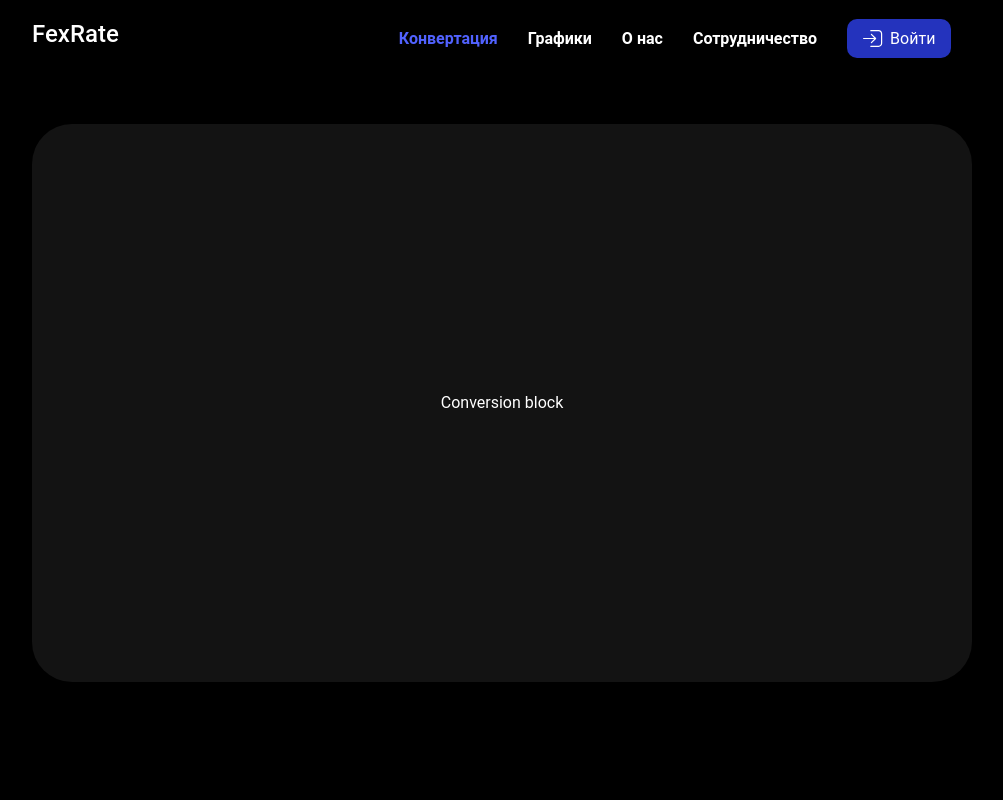
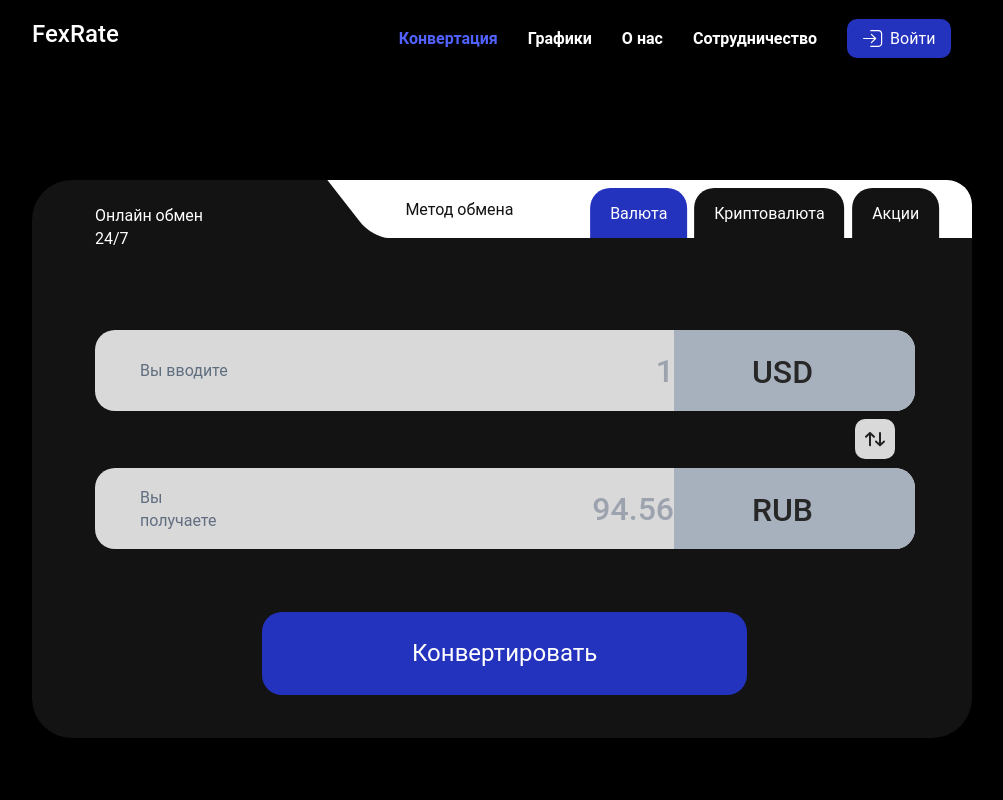
Before and after one commit to Owlmn/FexRate-website, a Next.js app: page / in a window 1280 px wide. Shown: the top 800 px of the page, without its empty margins (218-1221 px from the left). Built offline with nearby package versions, Linux system fonts and the light colour scheme.

Commit message:
Последняя сделанная версия с типа работающим блоком конвертации(xD)

```diff
--- a/app/components/Header/Header.css
+++ b/app/components/Header/Header.css
@@ -9,7 +9,11 @@
 }
 
 .box {
+    height: 69px;
+    background-color: rgba(0 0 0 / 80%);
+    backdrop-filter: blur(20px);
     position: fixed; top: 0; left: 0;
+    z-index: 100;
 }
 
 nav {
--- a/app/components/converting block/conversion.css
+++ b/app/components/converting block/conversion.css
@@ -16,6 +16,167 @@
     width: 940px;
     height: 558px;
     display: inline-flex;
+    justify-content: normal;
+}
+
+.conversion_text {
+    margin: 24px 111px 511px 63px;
+    color: #FFF;
+    font-family: Roboto, sans-serif;
+    font-size: 16px;
+    font-style: normal;
+    font-weight: 400;
+    line-height: 23px;
+}
+
+.exchange_method {
+    /*position: relative;*/
+    width: 593px;
+    height: 58px;
+    transform: skew(38deg);
+    display: inline-flex;
+    justify-content: normal;
+    flex-shrink: 0;
+    border-radius: 0 0 0 16px;
+    background: #FFF;
+    gap: 7px;
+}
+
+.rectangle {
+    margin-left: -36px;
+    width: 65px;
+    height: 58px;
+    flex-shrink: 0;
+    border-radius: 0 25px 0 0;
+    background: #FFF;
+}
+
+.conversion_text2 {
+    margin: 18px 67px 17px 55px;
+    transform: skew(-38deg);
+    color: #131313;
+    font-family: Roboto, sans-serif;
+    font-size: 16px;
+    font-style: normal;
+    font-weight: 400;
+    line-height: 23px;
+}
+
+.currency_button {
+    width: auto;
+    height: auto;
+    padding: 10px 20px;
+    margin: 8px 0 0 0;
+    display: inline-flex;
+    transform: skew(-38deg);
     justify-content: center;
     align-items: center;
+    border-radius: 20px 20px 0 0;
+    background: #131313;
 }
+
+.currency_button.active {
+    background: #2433BD;
+}
+
+.currency_button .conversion_text {
+    margin: 0 0 0 0;
+}
+
+.input_currency {
+    position: absolute;
+    display: inline-flex;
+    justify-content: space-between;
+    align-items: center;
+    width: 820px;
+    height: 81px;
+    margin: 150px 0 0 63px;
+    flex-shrink: 0;
+    border-radius: 20px;
+    background: #D9D9D9;
+}
+
+.input_text {
+    margin: 29px 0 29px 45px;
+    color: #606E80;
+    font-family: Roboto, sans-serif;
+    font-size: 16px;
+    font-style: normal;
+    font-weight: 400;
+    line-height: 23px;
+}
+
+input[type="text"] {
+    background: transparent;
+    border: none;
+    outline: none;
+    height: 32px;
+    color: #272727;
+    text-align: right;
+    font-family: Roboto, sans-serif;
+    font-size: 32px;
+    font-style: normal;
+    font-weight: 500;
+    line-height: 23px;
+}
+
+.currency_type {
+    width: 241px;
+    height: 81px;
+    flex-shrink: 0;
+    border-radius: 0 20px 20px 0;
+    background: #A7B0BD;
+}
+
+.currency_type_text {
+    margin: 31px 101px 27px 78px;
+    color: #272727;
+    font-family: Roboto, sans-serif;
+    font-size: 32px;
+    font-style: normal;
+    font-weight: 500;
+    line-height: 23px;
+}
+
+.switch {
+    position: absolute;
+    display: inline-flex;
+    justify-content: center;
+    align-items: center;
+    margin: 239px 0 0 823px;
+    width: 40px;
+    height: 40px;
+    flex-shrink: 0;
+    background: #D9D9D9;
+    border-radius: 10px;
+}
+
+.output_currency {
+    position: absolute;
+    display: inline-flex;
+    justify-content: space-between;
+    align-items: center;
+    width: 820px;
+    height: 81px;
+    margin: 288px 0 0 63px;
+    flex-shrink: 0;
+    border-radius: 20px;
+    background: #D9D9D9;
+}
+
+.convert_button {
+    position: absolute;
+    margin: 432px 224px 53px 230px;
+    display: inline-flex;
+    padding: 30px 150px;
+    justify-content: center;
+    align-items: center;
+    gap: 10px;
+    border-radius: 20px;
+    background: #2433BD;
+}
+
+.convert_button .conversion_text {
+    margin: 0 0 0 0;
+    font-size: 24px;
+}
--- a/app/components/converting block/conversion.js
+++ b/app/components/converting block/conversion.js
@@ -1,14 +1,100 @@
+"use client";
+
 import "./conversion.css"
+import {useState} from "react";
 
 export function Conversion({children}){
+    const [activeButton, setActiveButton] = useState("Валюта");
+    const [dollars, setDollars] = useState("");
+    const [rubles, setRubles] = useState("");
+    const exchangeRate = 94.56;
+
+    const handleConvert = () => {
+        const dollarsValue = parseFloat(dollars.replace(",", "."));
+        if (!isNaN(dollarsValue)) {
+            setRubles((dollarsValue * exchangeRate).toFixed(2));
+        } else {
+            setRubles(null);
+        }
+    };
+
+    const handleButtonClick = (buttonName) => {
+        setActiveButton(buttonName);
+        setRubles(null);
+
+    };
 
     return(
         <div>
             <div className="convert">
                 <div className="temp">
-                    <div>Conversion block</div>
+                    <div className="conversion_text">Онлайн обмен 24/7</div>
+                    <div className="exchange_method">
+                        <div className="conversion_text2">Метод обмена</div>
+                        <button
+                            className={`currency_button ${activeButton === "Валюта" ? "active" : ""}`}
+                            onClick={() => handleButtonClick("Валюта")}
+                        >
+                            <div className="conversion_text">Валюта</div>
+                        </button>
+                        <button
+                            className={`currency_button ${activeButton === "Криптовалюта" ? "active" : ""}`}
+                            onClick={() => handleButtonClick("Криптовалюта")}
+                        >
+                            <div className="conversion_text">Криптовалюта</div>
+                        </button>
+                        <button
+                            className={`currency_button ${activeButton === "Акции" ? "active" : ""}`}
+                            onClick={() => handleButtonClick("Акции")}
+                        >
+                            <div className="conversion_text">Акции</div>
+                        </button>
+                    </div>
+
+                    <div className="rectangle"></div>
+
+                    <div className="input_currency">
+                        <text className="input_text">Вы вводите</text>
+                        <input
+                            type="text"
+                            placeholder="1"
+                            value={dollars}
+                            onChange={(e) => setDollars(e.target.value)}
+                        />
+                        <div className="currency_type">
+                            <div className="currency_type_text">USD</div>
+                        </div>
+                    </div>
+                    <div className="switch">
+                        <svg xmlns="http://www.w3.org/2000/svg" width="20" height="15" viewBox="0 0 20 15" fill="none">
+                            <path
+                                d="M0.292523 4.1041L4.28829 0.280363C4.64855 -0.0644436 5.2157 -0.0912113 5.60816 0.200063L5.70241 0.279597L9.70765 4.10334C10.0985 4.47635 10.0989 5.08165 9.70855 5.45522C9.34835 5.80003 8.78115 5.82689 8.38865 5.53552L8.29435 5.45608L6.001 3.26642L6.00101 13.3838C6.00101 13.874 5.61497 14.278 5.11763 14.3333L5.00101 14.3397C4.48817 14.3397 4.0655 13.9707 4.00774 13.4952L4.00101 13.3838L4.001 3.25973L1.70748 5.45532C1.34718 5.80003 0.779973 5.82689 0.387523 5.53543L0.293263 5.45599C-0.0674069 5.11157 -0.0954371 4.56936 0.209383 4.19415L0.292523 4.1041ZM14.8844 0.00954628L15.0011 0.00304604C15.5139 0.00304604 15.9366 0.372132 15.9943 0.847519L16.0011 0.958982L16.001 11.0764L18.2936 8.88369C18.6539 8.53898 19.2212 8.51221 19.6136 8.80358L19.7078 8.88311C20.0685 9.22754 20.0965 9.76976 19.7916 10.1449L19.7085 10.235L15.7123 14.0587C15.3519 14.4035 14.7847 14.4303 14.3923 14.1389L14.298 14.0594L10.2943 10.2356C9.90355 9.86249 9.90325 9.25723 10.2936 8.88369C10.6539 8.53898 11.2212 8.51221 11.6136 8.80358L11.7078 8.88311L14.001 11.0726L14.0011 0.958982C14.0011 0.468778 14.3871 0.064703 14.8844 0.00954628Z"
+                                fill="#212121"/>
+                        </svg>
+                    </div>
+                    <div className="output_currency">
+                        <text className="input_text">Вы получаете</text>
+                        <input
+                            type="text"
+                            value={rubles}
+                            readOnly
+                            placeholder={exchangeRate}
+                        />
+                        {/*<div className="output_value">*/}
+                        {/*    {rubles !== null ? `${Number(rubles).toLocaleString("ru-RU")} RUB` : "0 RUB"}*/}
+                        {/*</div>*/}
+                        <div className="currency_type">
+                            <div className="currency_type_text">RUB</div>
+                        </div>
+
+                    </div>
+                    <button className="convert_button" onClick={handleConvert}>
+                        <div className="conversion_text">Конвертировать</div>
+                    </button>
+
                 </div>
             </div>
+
             {children}
         </div>
     );
--- a/app/globals.css
+++ b/app/globals.css
@@ -23,6 +23,6 @@ body {
   display: flex;
   flex-direction: column;
   min-height: 100vh;
-  padding-top: 124px;
+  padding-top: 180px;
   padding-bottom: 80px;
 }
```
Also changed, not shown: package.json (+6 -4 lines), 1 other file (tests, documents, lock files or other folders).
